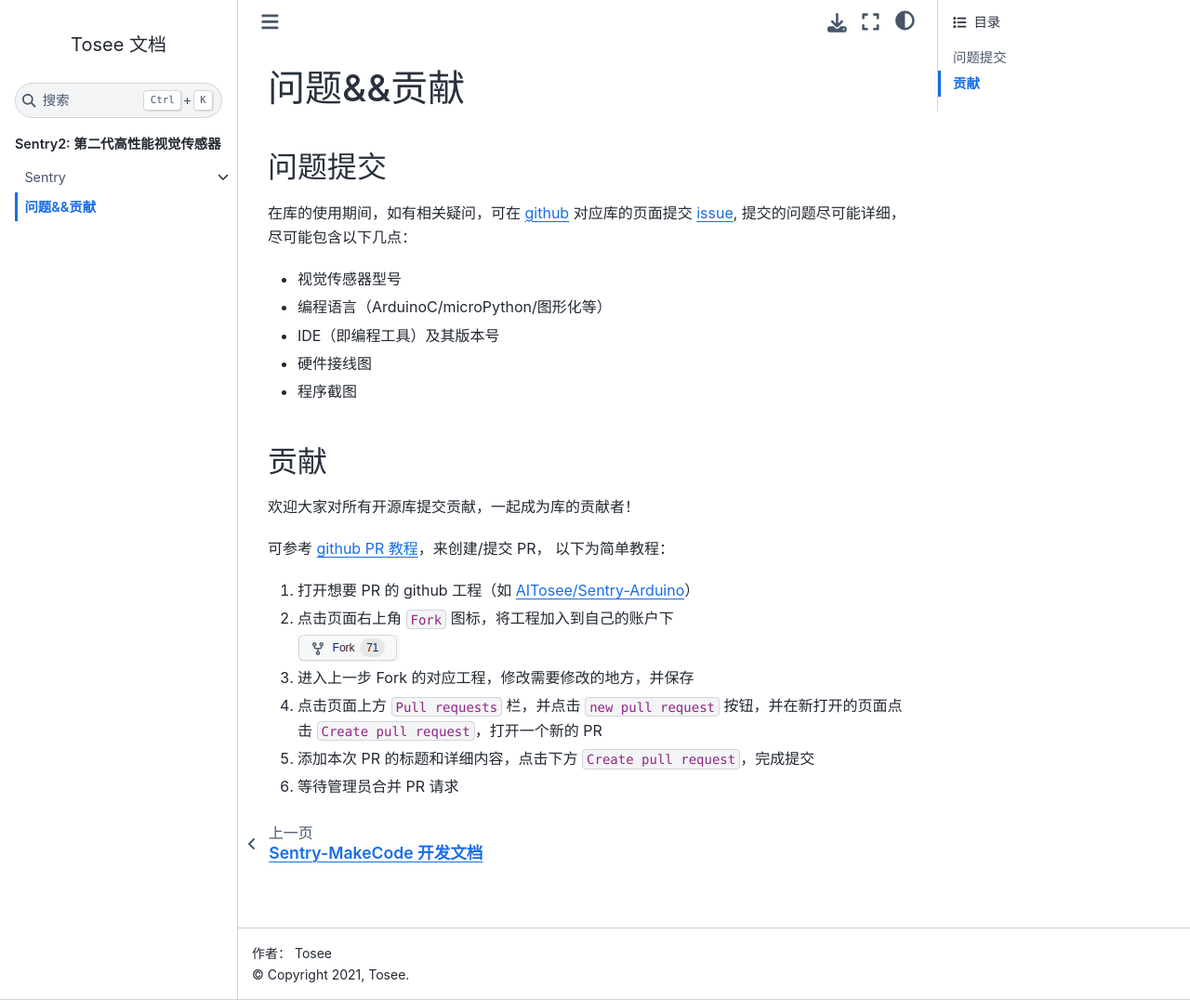
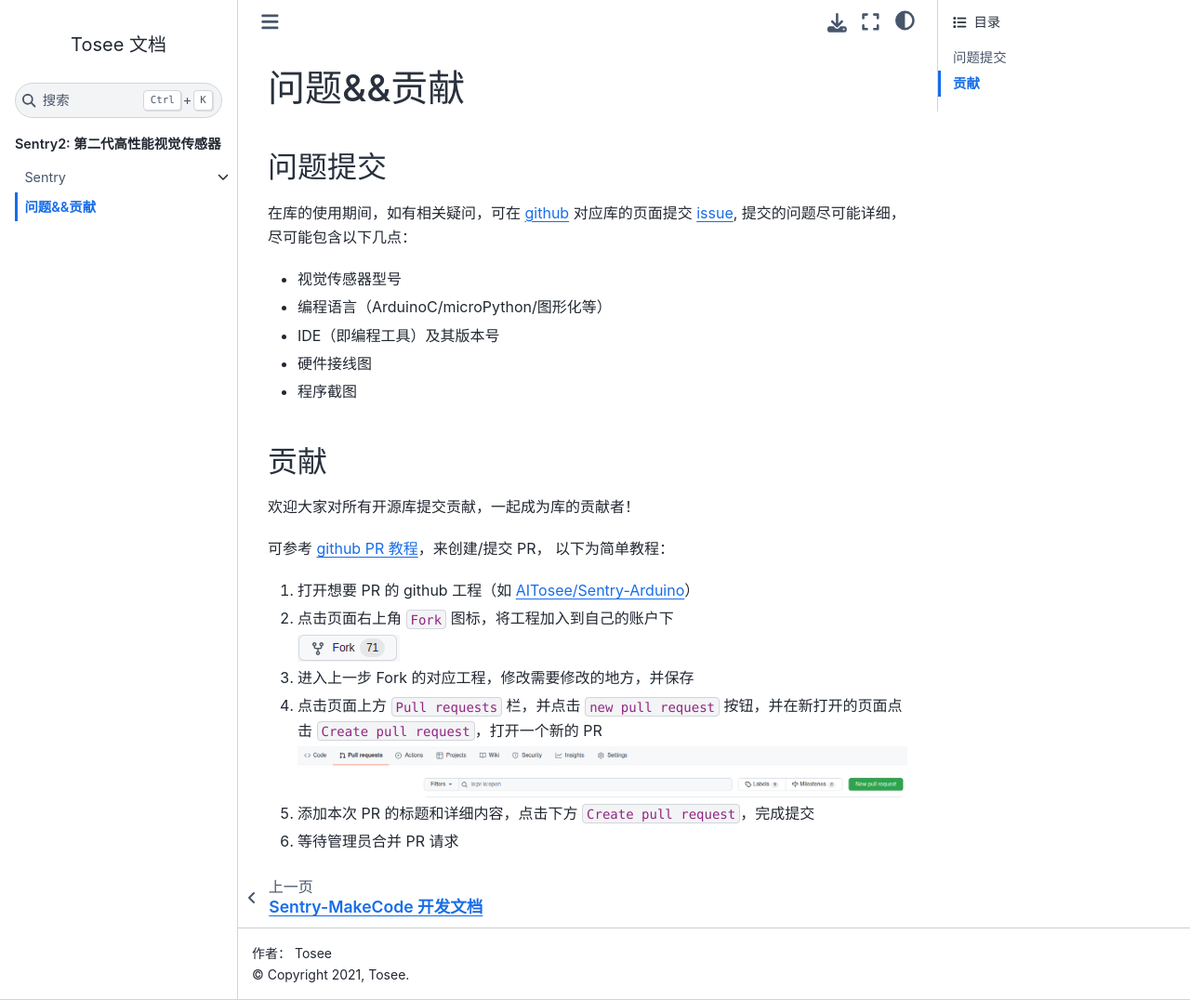
Before and after one commit to AITosee/Tosee-Docs, a Sphinx documentation site: the page built from docs/contributing.rst, in a window 1280 px wide and 1076 px high. Shown: the whole window at 93% size. Built offline with Sphinx 7.4.7 and the Sphinx Book theme 1.1.4, drawn with Linux system fonts in a browser that asks for light colours.

Commit message:
update contribute guide

```diff
--- a/docs/contributing.rst
+++ b/docs/contributing.rst
@@ -25,9 +25,12 @@
 1. 打开想要 PR 的 github 工程（如 `AITosee/Sentry-Arduino <https://github.com/AITosee/Sentry-Arduino>`_）
 2. 点击页面右上角 ``Fork`` 图标，将工程加入到自己的账户下
 
-   .. image:: images/contrubute_fork.png
+   .. image:: images/contribute_fork.png
 
 3. 进入上一步 Fork 的对应工程，修改需要修改的地方，并保存
 4. 点击页面上方 ``Pull requests`` 栏，并点击 ``new pull request`` 按钮，并在新打开的页面点击 ``Create pull request``，打开一个新的 PR
+
+   .. image:: images/contribute_open_pr.png
+
 5. 添加本次 PR 的标题和详细内容，点击下方 ``Create pull request``，完成提交
 6. 等待管理员合并 PR 请求
```
Also changed, not shown: docs/images/contribute_fork.png (renamed from docs/images/contrubute_fork.png), docs/images/contribute_open_pr.png (renamed from docs/images/controbute_open_pr.png).
